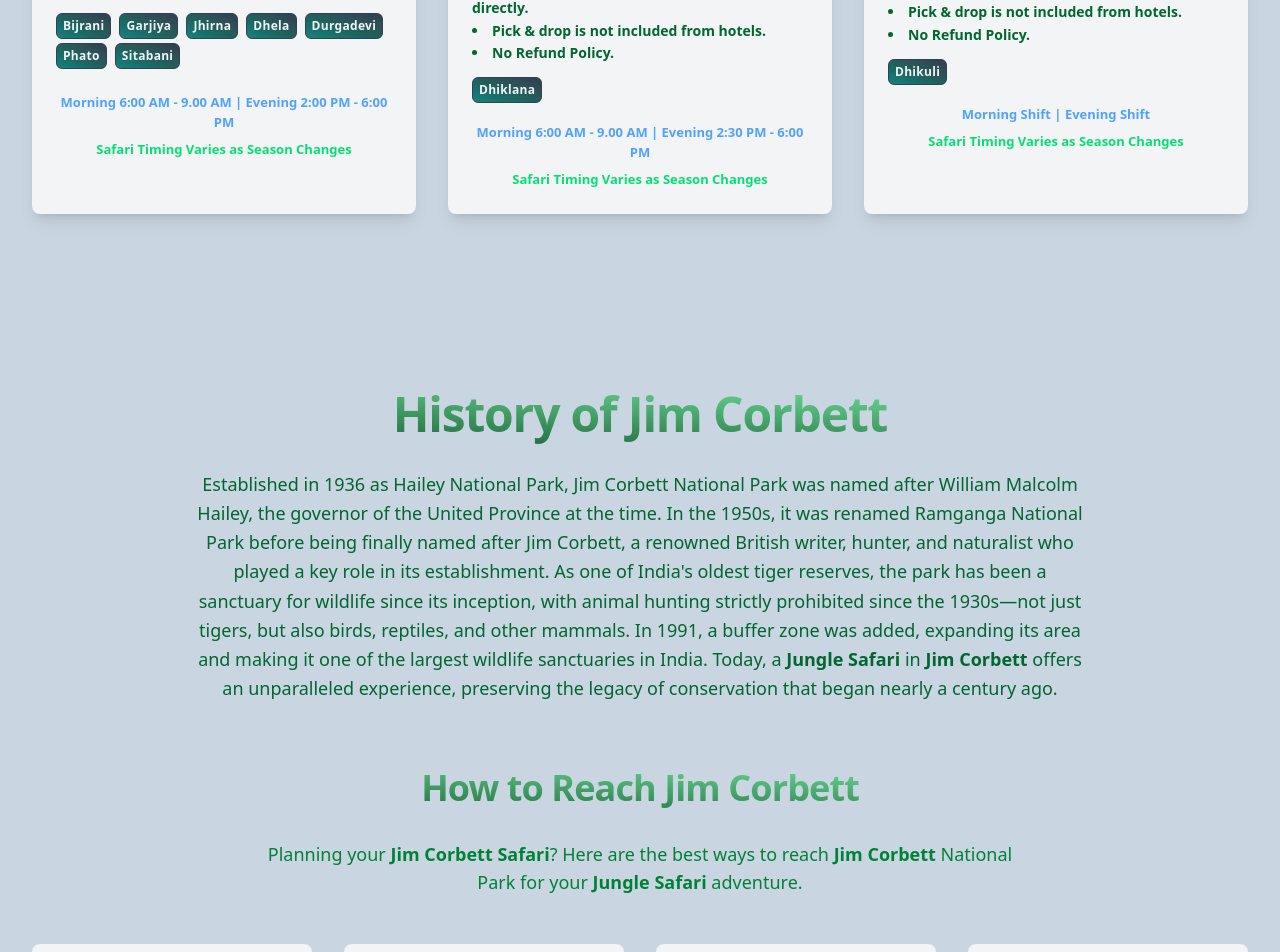
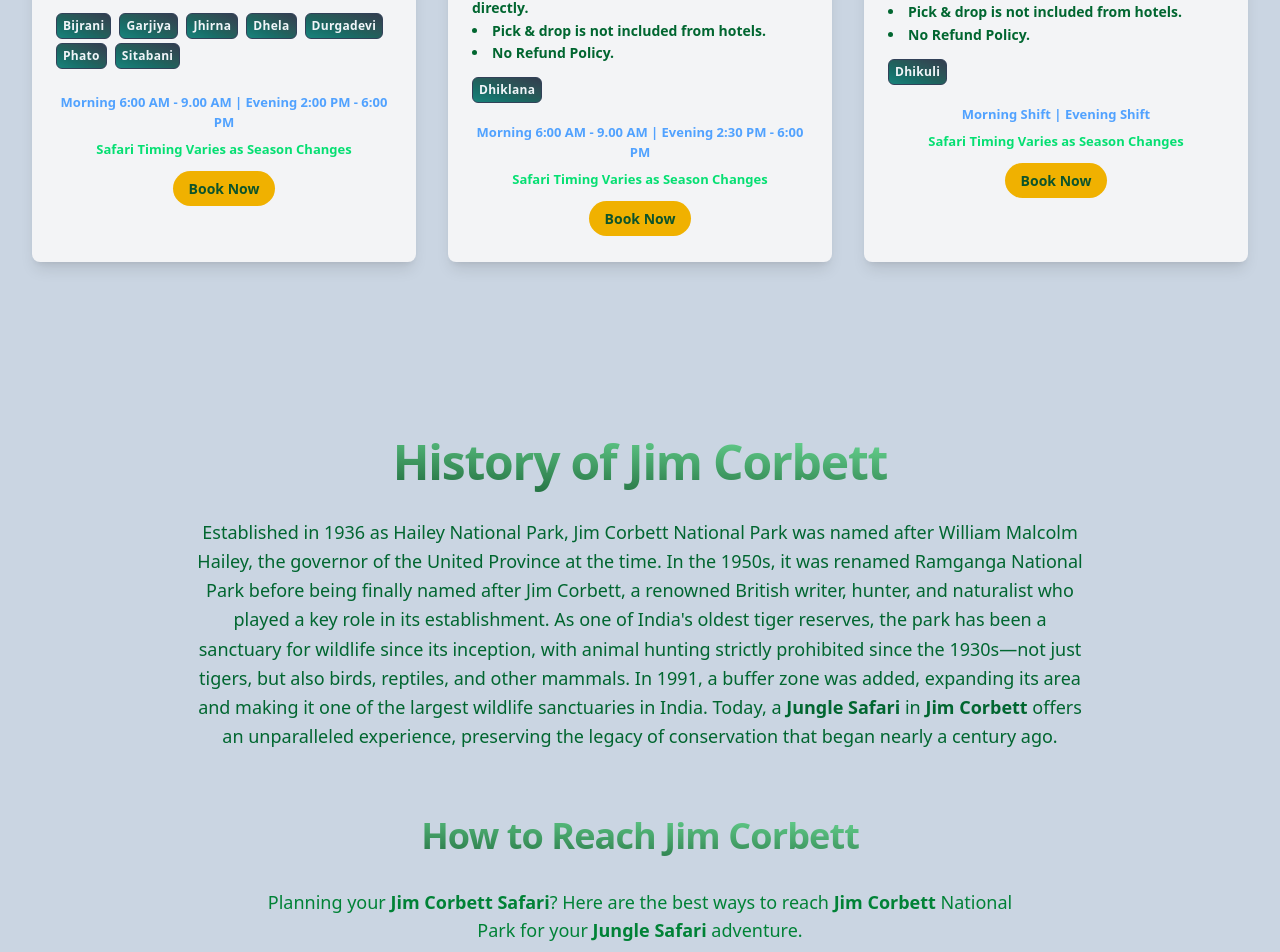
Before and after one commit to FEBTECHITSOLUTIONS/Jungle-Safari, a Next.js app: page / in a window 1280 px wide. Shown: the part 1490-2442 px from the top of the page. Built offline with nearby package versions, Linux system fonts and the light colour scheme.

Commit message:
minor changes

```diff
--- a/components/SafariServed.js
+++ b/components/SafariServed.js
@@ -141,13 +141,26 @@
                   </span>
                 ))}
               </ul>
+
+
               <p className="mt-3 text-[13px] text-blue-400 font-semibold text-center">
                 {safari.timing}
               </p>
               <p className="mt-2 text-[13px] text-green-400 font-semibold text-center">
                 Safari Timing Varies as Season Changes
               </p>
+              {/* button */}
+<div className="mt-4 w-full mb-2 mx-auto text-center">
+          <Link
+            href="https://api.whatsapp.com/send?phone=+919759107189%E2%80%AC&text=Hello%20Jungle%20Safari%20Team,%20I%20need%20your%20service"
+            className=" text-sm px-4 py-2 bg-yellow-500 text-green-900  rounded-full font-semibold  hover:bg-yellow-500 hover:shadow-xl transition-all duration-300"
+          >
+           Book Now
+          </Link>
+        </div>
+{/* button ends */}
             </div>
+
           ))}
         </div>
 
```
